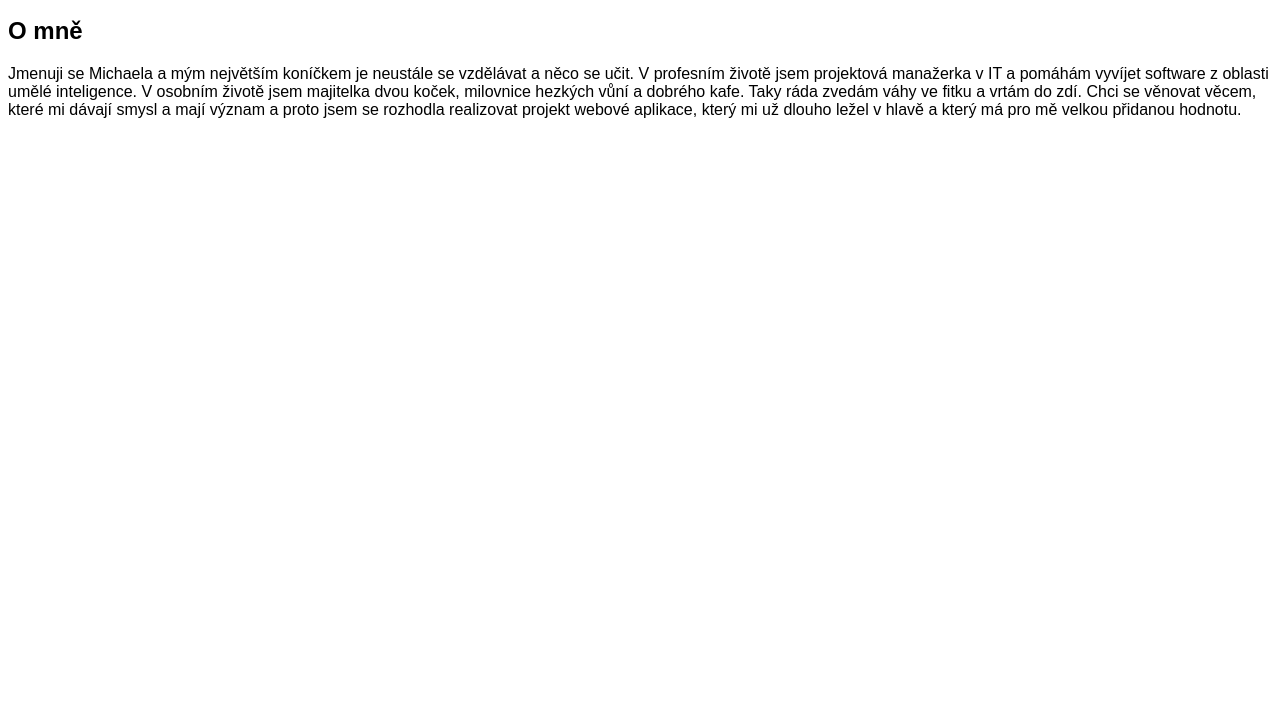
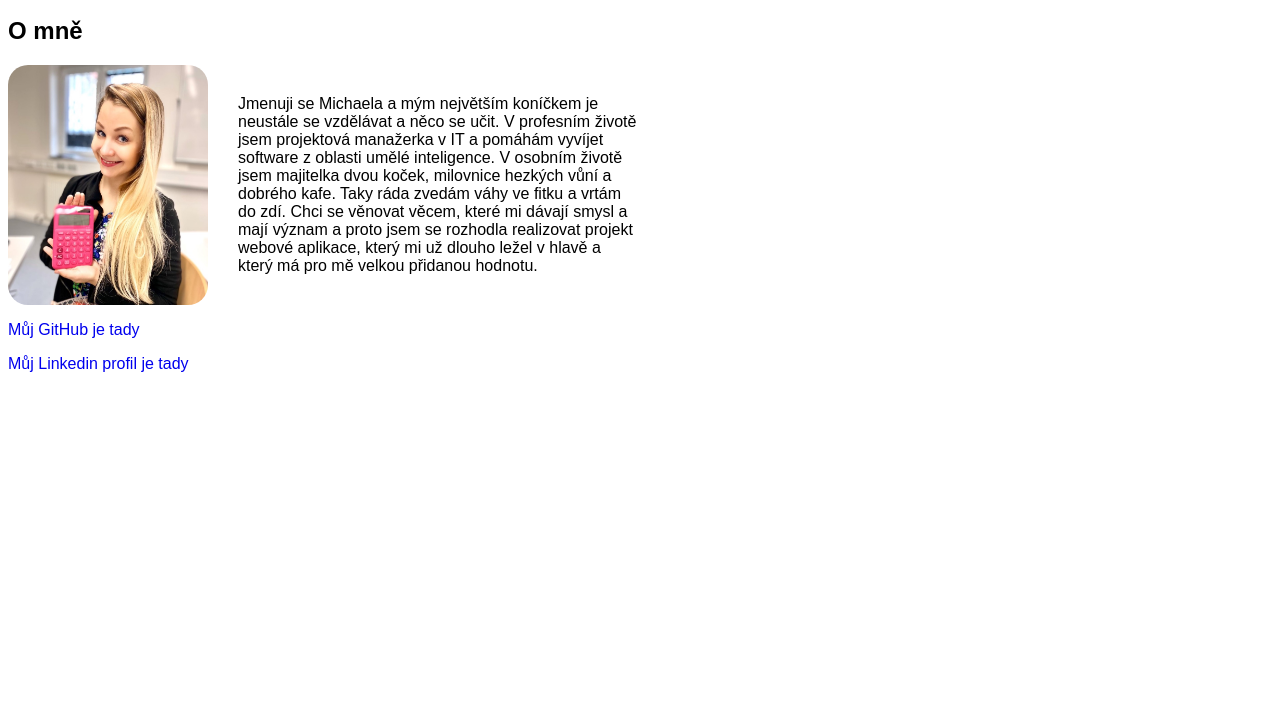
Before and after one commit to MichaelaRasovska/o-projektu, a plain HTML site: page michaela.html in a window 1280 px wide. Shown: the part 91-800 px from the top of the page. Drawn offline with Linux system fonts and the light colour scheme.

Commit message:
Úprava Michaela

```diff
--- a/michaela.html
+++ b/michaela.html
@@ -17,16 +17,29 @@
     </div>
     <div>
       <h2>O mně</h2>
+      <div class="michaela">
+        <img src="img/michaela.jpeg" alt="Michaela" />
         <p>
-        Jmenuji se Michaela a mým největším koníčkem je neustále se vzdělávat a
-        něco se učit. V profesním životě jsem projektová manažerka v IT a
+          Jmenuji se Michaela a mým největším koníčkem je neustále se vzdělávat
+          a něco se učit. V profesním životě jsem projektová manažerka v IT a
           pomáhám vyvíjet software z oblasti umělé inteligence. V osobním životě
           jsem majitelka dvou koček, milovnice hezkých vůní a dobrého kafe. Taky
           ráda zvedám váhy ve fitku a vrtám do zdí. Chci se věnovat věcem, které
           mi dávají smysl a mají význam a proto jsem se rozhodla realizovat
-        projekt webové aplikace, který mi už dlouho ležel v hlavě a který má pro
-        mě velkou přidanou hodnotu.
+          projekt webové aplikace, který mi už dlouho ležel v hlavě a který má
+          pro mě velkou přidanou hodnotu.
         </p>
+      </div>
+      <div class="odkazy">
+        <p>
+          <a href="https://github.com/MichaelaRasovska">Můj GitHub je tady</a>
+        </p>
+        <p>
+          <a href="https://www.linkedin.com/in/rasovskam/"
+            >Můj Linkedin profil je tady</a
+          >
+        </p>
+      </div>
     </div>
   </body>
 </html>
--- a/style.css
+++ b/style.css
@@ -16,3 +16,21 @@ body {
   justify-content: space-between;
   align-items: center;
 }
+
+a {
+  text-decoration: none;
+}
+
+.michaela {
+  display: flex;
+  flex-basis: 600px;
+}
+.michaela img {
+  width: 200px;
+  border-radius: 20px;
+}
+
+.michaela p {
+  margin: 30px;
+  width: 400px;
+}
```
Also changed, not shown: img/michaela.jpeg (added). Lines whose indentation alone changed are shown as unchanged.
